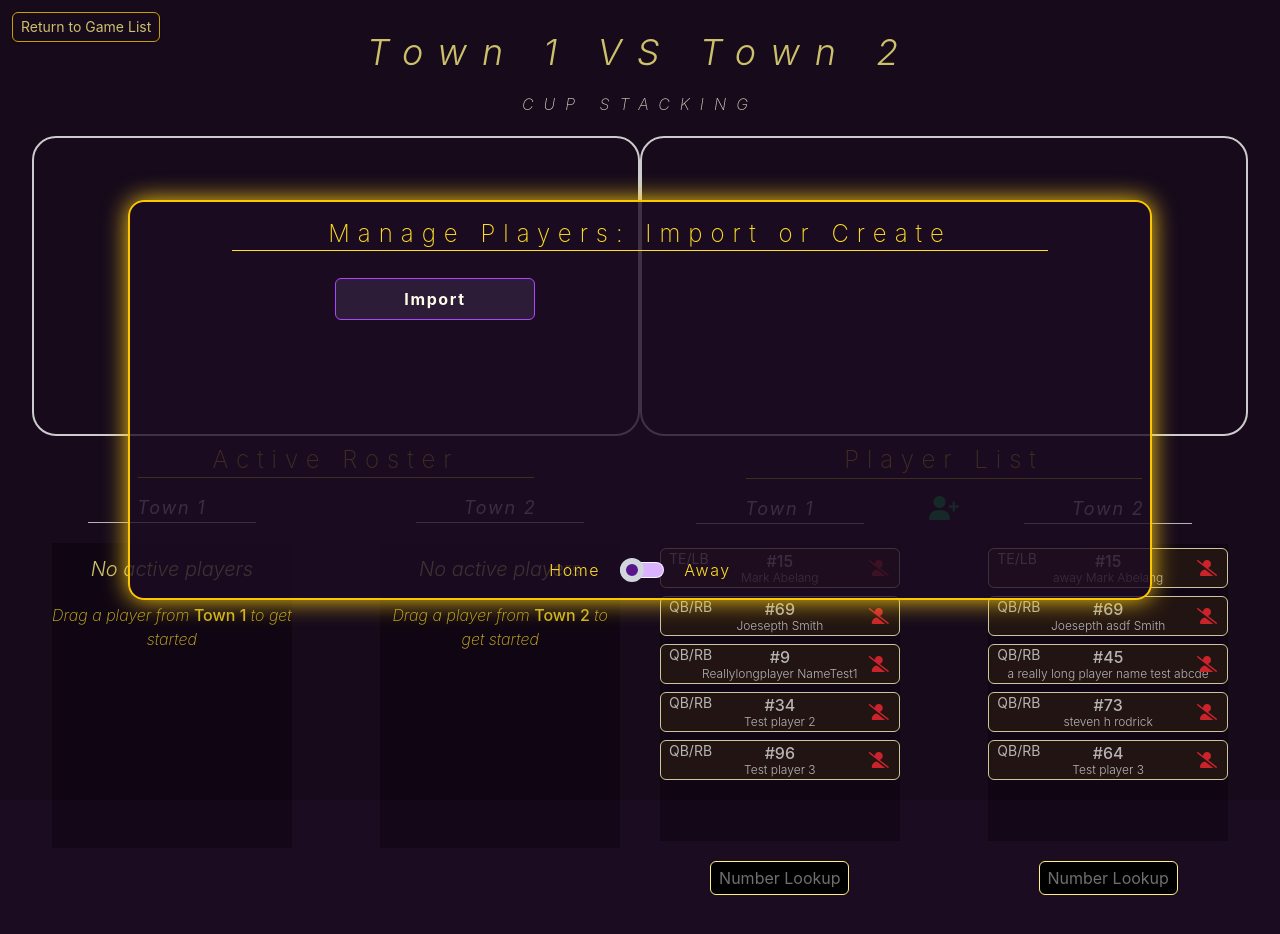
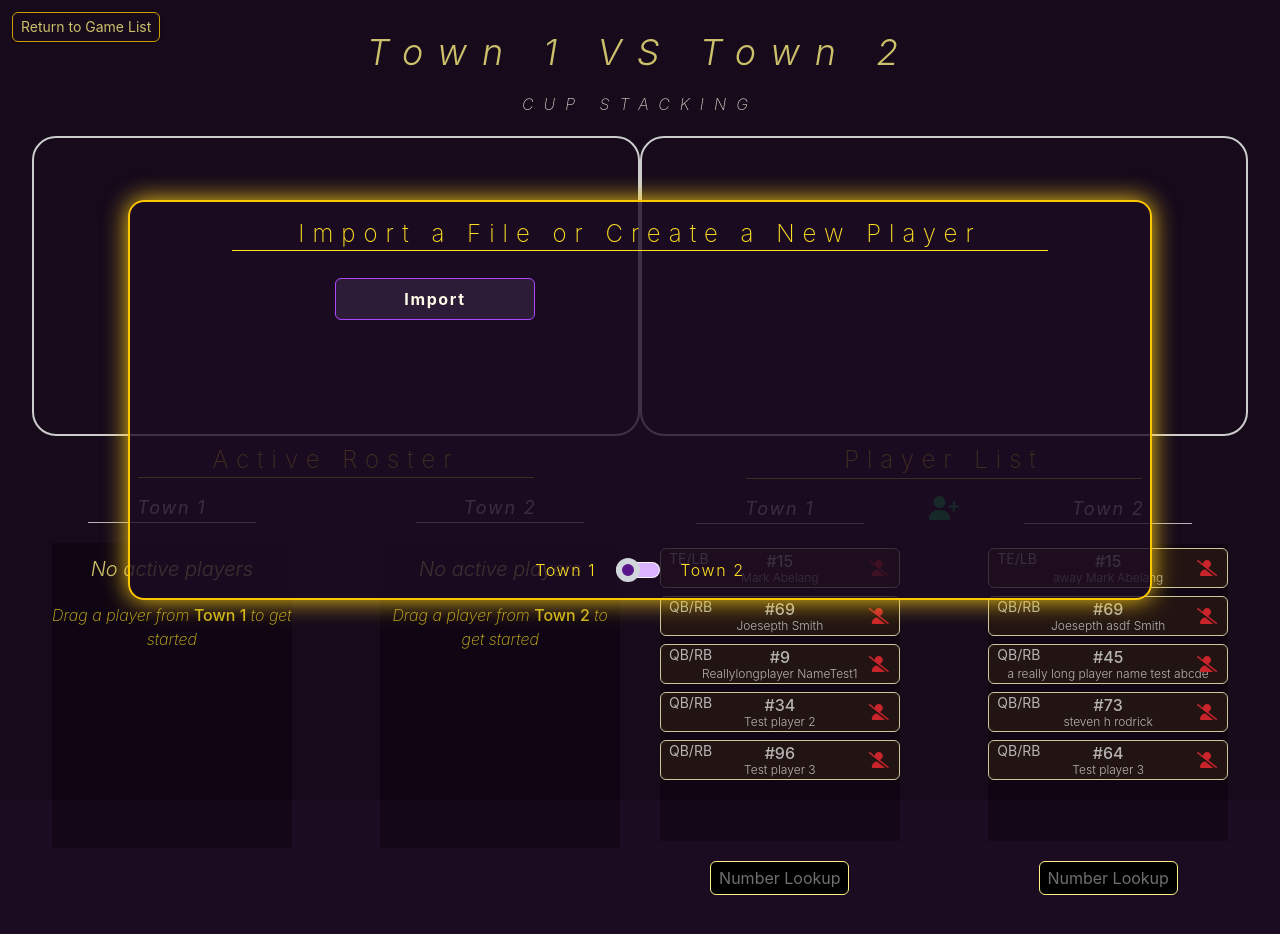
Before and after one commit to JakeRasmusson/cuddly-winner, a React (Vite) app in the folder client/: page /edit/1 in a window 1280 px wide. Both pictures are taken after a click on the icon 944 px from the left and 508 px from the top of the page. Shown: the top 934 px of the page. Built offline with nearby package versions, Linux system fonts and the light colour scheme.

Commit message:
Slight visual change

```diff
--- a/client/src/components/AddModal/AddModal.jsx
+++ b/client/src/components/AddModal/AddModal.jsx
@@ -1,6 +1,6 @@
 import React, { useState, useRef } from 'react'
 
-const AddModal = ({ onClose }) => {
+const AddModal = ({ game, onClose }) => {
 
     const fileInputRef = useRef(null)
 
@@ -104,18 +104,18 @@ const AddModal = ({ onClose }) => {
             <div className="absolute flex w-[100%] h-full left-0 top-0 bg-black/20 items-center justify-center">
                 <div className="flex flex-col bg-[rgba(28,12,34,0.8)] w-[80%] h-1/2 rounded-2xl border-2 border-yellow-400 shadow-[0_0_25px_rgb(250,204,21)] relative">
                     <h1 className="self-center pt-4 border-b-1 text-2xl font-extralight tracking-[8px] text-yellow-300 w-[80%]">
-                        Manage Players: Import or Create
+                        Import a File or Create a New Player
                     </h1>
 
                     {/* Toggle */}
                     <div className="absolute bottom-4 w-full flex justify-center items-center">
-                        <p className="font-light text-yellow-300 tracking-widest mr-5">Home</p>
+                        <p className="font-light text-yellow-300 tracking-widest mr-5">{game.team1.town}</p>
                         { /* https://www.creative-tim.com/twcomponents/component/toggle-switches */}
                         <label className="relative inline-flex cursor-pointer items-center">
                             <input id="switch" type="checkbox" className="peer sr-only" checked={!isHome} onChange={handleToggle}/>
                             <div className="peer h-4 w-11 rounded-full border bg-purple-300 after:absolute after:-top-1 after:left-0 after:h-6 after:w-6 after:rounded-full after:border-6 after:border-gray-300 after:bg-purple-900 after:transition-all duration-100 after:content-[''] peer-checked:bg-yellow-200 peer-checked:after:translate-x-full"></div>
                         </label>
-                        <p className="font-light text-yellow-300 tracking-widest ml-5">Away</p>
+                        <p className="font-light text-yellow-300 tracking-widest ml-5">{game.team2.town}</p>
                     </div>
 
                     {/* File Upload */}
--- a/client/src/components/TeamList/TeamList.jsx
+++ b/client/src/components/TeamList/TeamList.jsx
@@ -104,7 +104,7 @@ const TeamList = ({ game }) => {
             </div>
 
             {showAddModal && (
-                <AddModal onClose={_ => setShowAddModal(false)} />
+                <AddModal game={game} onClose={_ => setShowAddModal(false)} />
             )}
         </>
     )
```
